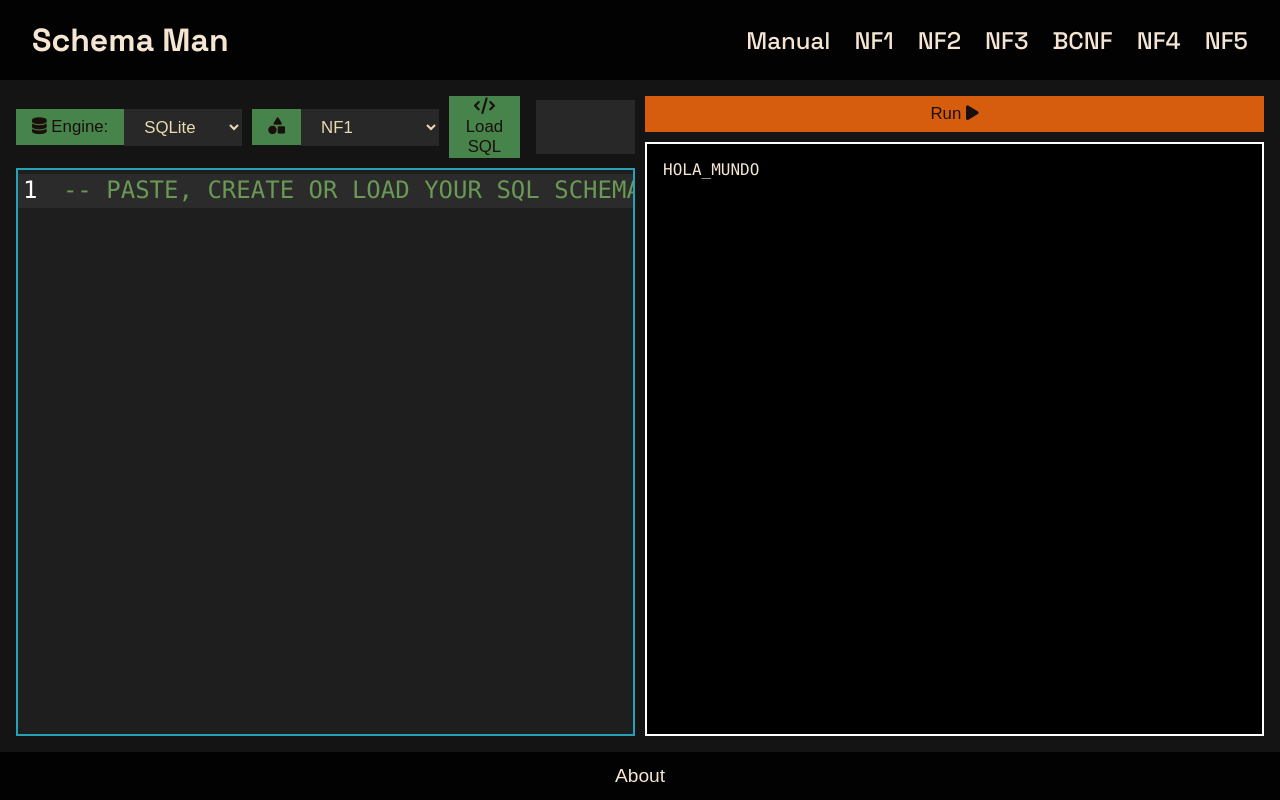
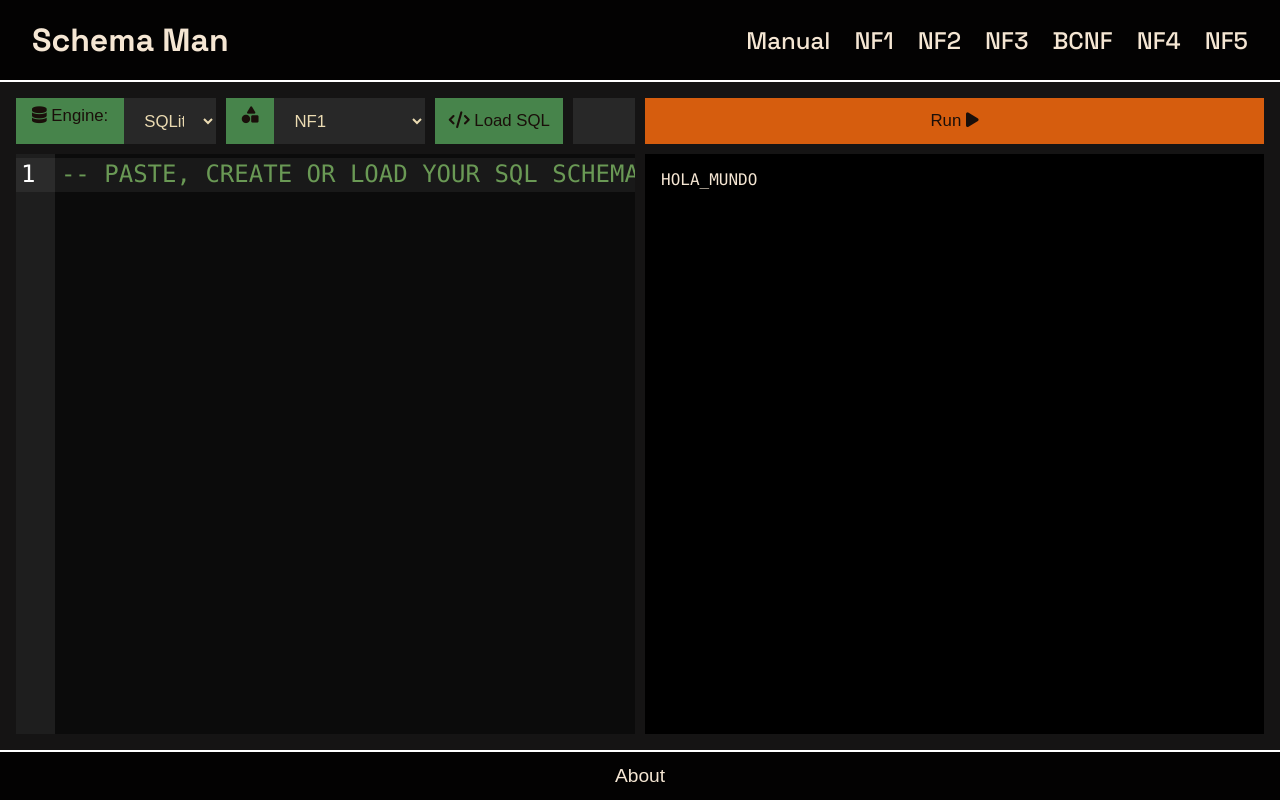
Before and after one commit to Qwerty3341/SchemaMan, a Flask app: page / in a window 1280 px wide. Run offline with Flask 3, Linux system fonts and the light colour scheme; parts of the project's set-up code (start-up, migrations or seed data) failed here and were passed over; some web fonts are replaced.

Commit message:
Front end

```diff
--- a/package.json
+++ b/package.json
@@ -21,6 +21,7 @@
     "@codemirror/lang-sql": "^6.10.0",
     "@uiw/codemirror-theme-duotone": "^4.25.12",
     "@uiw/codemirror-theme-vscode": "^4.25.12",
+    "@uiw/codemirror-theme-white": "^4.25.12",
     "codemirror": "^6.0.2"
   },
   "devDependencies": {
--- a/schema_man/static/css/normalizator.css
+++ b/schema_man/static/css/normalizator.css
@@ -8,11 +8,12 @@
 	--button-sql-color: #47844B;
 	--button-report-color: #d65d0e;
 	--button-font-color: #1A0F0A;
+	--control-height: 46px;
 }
 
 .normalizator-container {
 	display: grid;
-	grid-template-columns: repeat(2, 1fr);
+	grid-template-columns: repeat(2, minmax(0, 1fr));
 	gap: 10px;
 	flex: 1;
 	min-height: 0;
@@ -21,43 +22,56 @@
 .selector-container {
 	display: flex;
 	align-items: center;
+	flex: 0 0 auto;
+	min-width: 0;
 }
 
 .select-label {
 	background-color: var(--button-sql-color);
 	color: var(--button-font-color);
 	padding: 0.5rem 1rem;
+	height: var(--control-height);
 	cursor: pointer;
 	border: none;
 	font-size: 1.05rem;
 	font-weight: 500;
 	white-space: nowrap;
+	flex: 0 0 auto;
+	box-sizing: border-box;
 }
 
 .select-for-sql {
 	background-color: var(--selector-bg);
 	color: var(--selector-fg);
 	padding: 0.5rem 1rem;
+	height: var(--control-height);
 	cursor: pointer;
 	border: none;
 	font-size: 1.05rem;
 	font-weight: 500;
-	flex: 1;
+	flex: 1 1 10rem;
+	width: 10rem;
+	min-width: 0;
+	max-width: 10rem;
+	box-sizing: border-box;
 }
 
 .button-for-report {
 	background-color: var(--button-report-color);
 	color: var(--button-font-color);
 	padding: 0.5rem 1rem;
+	height: var(--control-height);
 	cursor: pointer;
 	border: none;
 	font-size: 1.05rem;
 	font-weight: 500;
+	box-sizing: border-box;
 }
 
 .sql-selects {
 	display: grid;
-	grid-template-columns: repeat(3, 1fr);
+	grid-template-columns: repeat(3, minmax(0, 1fr));
+	align-items: stretch;
 	gap: 10px;
 }
 
@@ -75,7 +89,8 @@
 }
 
 #file-chooser-container {
-	gap: clamp(5px, 2vw, 1rem);
+	gap: 10px;
+	min-width: 0;
 }
 
 #file-chooser {
@@ -90,14 +105,21 @@
 	font-weight: 500;
 	cursor: pointer;
 	border: none;
-	height: 100%;
-	width: 60%;
+	flex: 0 0 8rem;
+	width: 8rem;
+	height: var(--control-height);
+	box-sizing: border-box;
+	white-space: nowrap;
 }
 
 #file-name-container {
-	height: 60%;
-	width: 60%;
-	padding: 0.5rem 1rem;
+	flex: 1 1 10rem;
+	width: 10rem;
+	min-width: 0;
+	max-width: 10rem;
+	height: var(--control-height);
+	box-sizing: border-box;
+	padding: 0.5rem;
 	background-color: var(--selector-bg);
 	display: flex;
 	flex-direction: column;
@@ -109,6 +131,36 @@
 	color: var(--selector-fg);
 	font-family: var(--body-font);
 	font-size: 1.05rem;
+	max-width: 100%;
+	overflow: hidden;
+	text-overflow: ellipsis;
+	white-space: nowrap;
+}
+
+@media (max-width: 900px) {
+	.normalizator-container {
+		grid-template-columns: minmax(0, 1fr);
+	}
+}
+
+@media (max-width: 650px) {
+	.sql-selects {
+		grid-template-columns: repeat(2, minmax(0, 1fr));
+	}
+
+	#file-chooser-container {
+		grid-column: 1 / -1;
+	}
+}
+
+@media (max-width: 450px) {
+	.sql-selects {
+		grid-template-columns: minmax(0, 1fr);
+	}
+
+	#file-chooser-container {
+		grid-column: auto;
+	}
 }
 
 /* ==========
@@ -122,7 +174,7 @@
 	background-color: black;
 	padding: 1rem;
 	font-family: "IBM Plex Mono", "SFMono-Regular", Consolas, monospace;
-	border: 2px white solid;
+	/*border: 1px white solid;*/
 }
 
 /* ********** *
@@ -133,7 +185,8 @@
 	flex: 1;
 	min-height: 0;
 	overflow: hidden;
-	border: 2px var(--accent-color) solid;
+	/*border: 1px white solid;*/
+	/*var(--accent-color)*/
 }
 
 #sql-editor .cm-editor {
--- a/schema_man/static/css/style.css
+++ b/schema_man/static/css/style.css
@@ -34,6 +34,7 @@ header {
 	align-items: center;
 	padding: 0 2rem;
 	font-family: var(--header-font);
+	border-bottom: 2px white solid;
 }
 
 header a {
@@ -125,6 +126,7 @@ footer {
 	justify-content: center;
 	align-items: center;
 	font-size: larger;
+	border-top: 2px white solid;
 }
 
 footer a {
```
Also changed, not shown: schema_man/static/js/codeEditor.js (+14 -3 lines), package-lock.json, schema_man/static/js/codeEditor.bundle.js.
